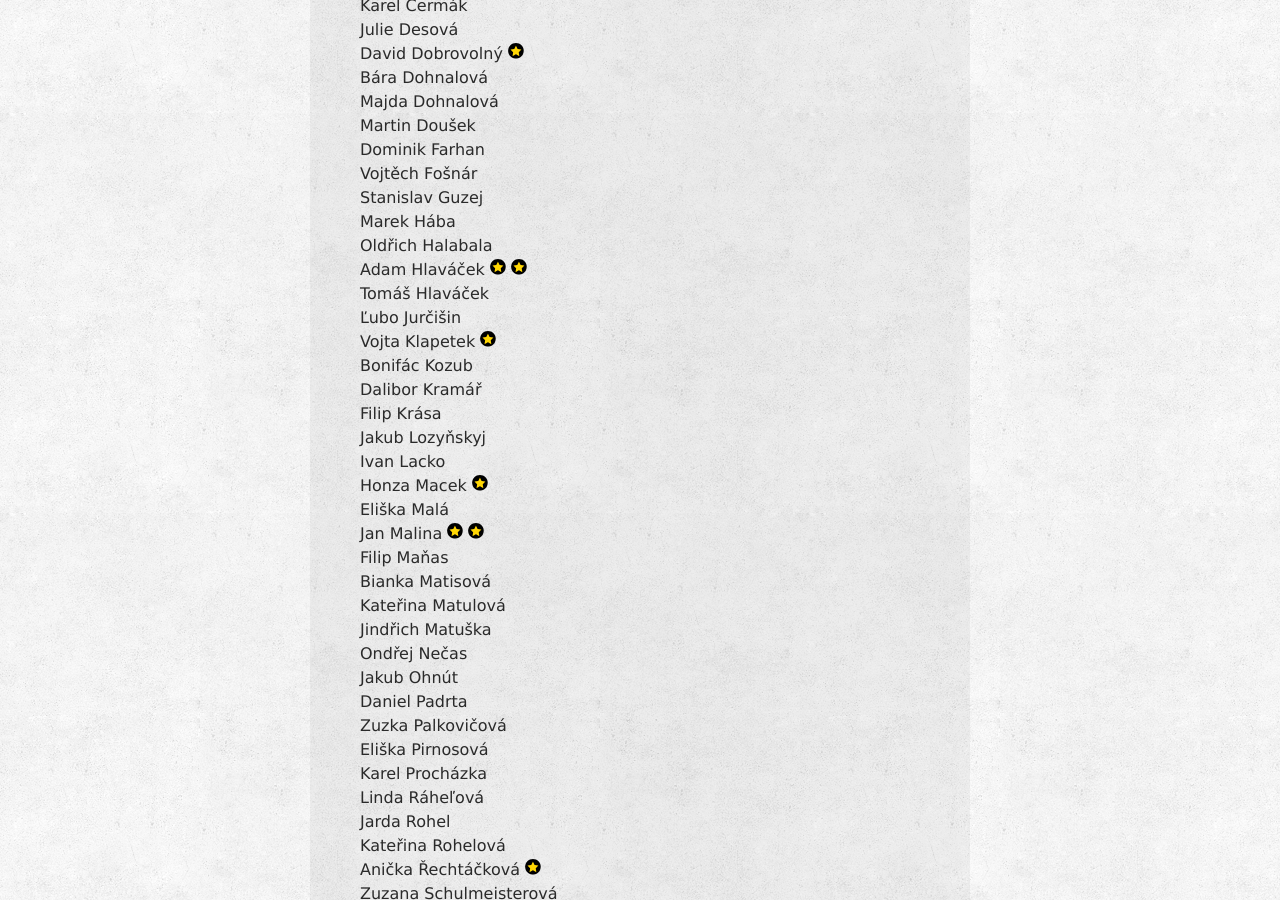
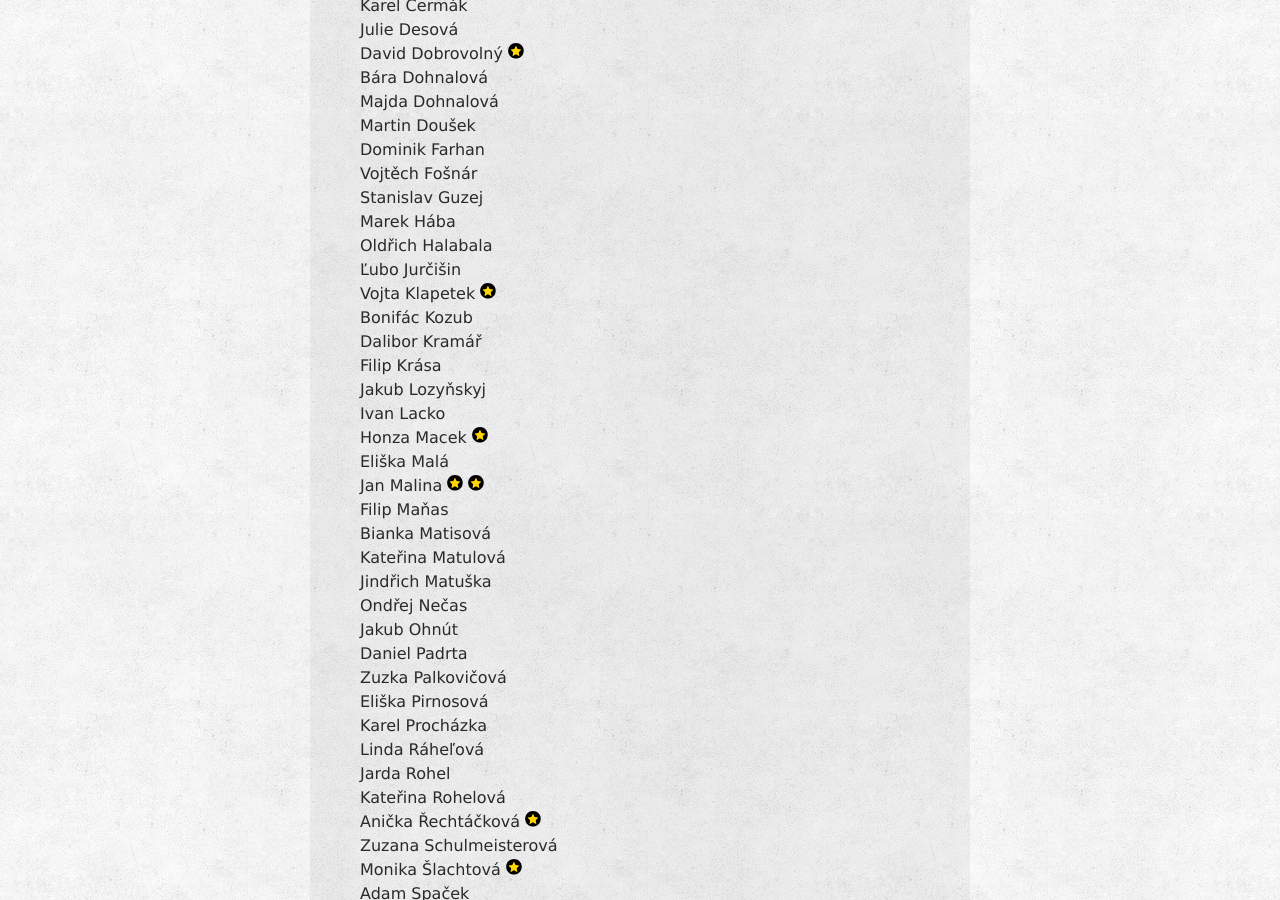
Before and after one commit to zverinec/zverinec-web, a Jekyll site: the page built from _pages/members.md, in a window 1280 px wide and 900 px high, scrolled down 887 px. Built offline with Jekyll 4.4.1, drawn with Linux system fonts in a browser that asks for light colours; comment, search, counter and statistics services are not loaded; some of the changed text lies outside the part shown.

Commit message:
Reorder members and add Adam and Tomáš Hlaváček
nesnasim copilota

```diff
--- a/_pages/members.md
+++ b/_pages/members.md
@@ -31,8 +31,6 @@ Vojtěch Fošnár<br/>
 Stanislav Guzej<br/>
 Marek Hába<br/>
 Oldřich Halabala<br/>
-Adam Hlaváček <img src="img/rad.svg" class="rad" title="Řád přítele severské zvěře za rozpletení gordického uzlu financování KSI a K-SCUKu z grantu MŠMT" /> <img src="img/rad.svg" class="rad" title="Řád přítele severské zvěře za zrození Naskoč na FI a implementaci front-endu nového webu KSI" /><br/>
-Tomáš Hlaváček<br/>
 Ľubo Jurčišin<br/>
 Vojta Klapetek <img src="img/rad.svg" class="rad" title="Řád přítele severské zvěře za nadlidskou schopnost navigovat se světem grantů s lidskou tváří a absolutním odhodláním vykonat svůj úkol bez nejmenší poskvrny" /><br/>
 Bonifác Kozub<br/>
@@ -101,6 +99,8 @@ Martin Timan Hanžl<br/>
 Martina Tinka Hanžlová <img src="img/rad.svg" class="rad" title="Řád přítele severské zvěře za organizaci K-SCUKu 2016" /><br/>
 Pavla Havlíčková<br/>
 Martin Hesko<br/>
+Adam Hlaváček <img src="img/rad.svg" class="rad" title="Řád přítele severské zvěře za rozpletení gordického uzlu financování KSI a K-SCUKu z grantu MŠMT" /> <img src="img/rad.svg" class="rad" title="Řád přítele severské zvěře za zrození Naskoč na FI a implementaci front-endu nového webu KSI" /><br/>
+Tomáš Hlaváček<br/>
 Anna Hradecká<br/>
 Ondra Hrdlička<br/>
 Tomáš Jadrný<br/>
```
